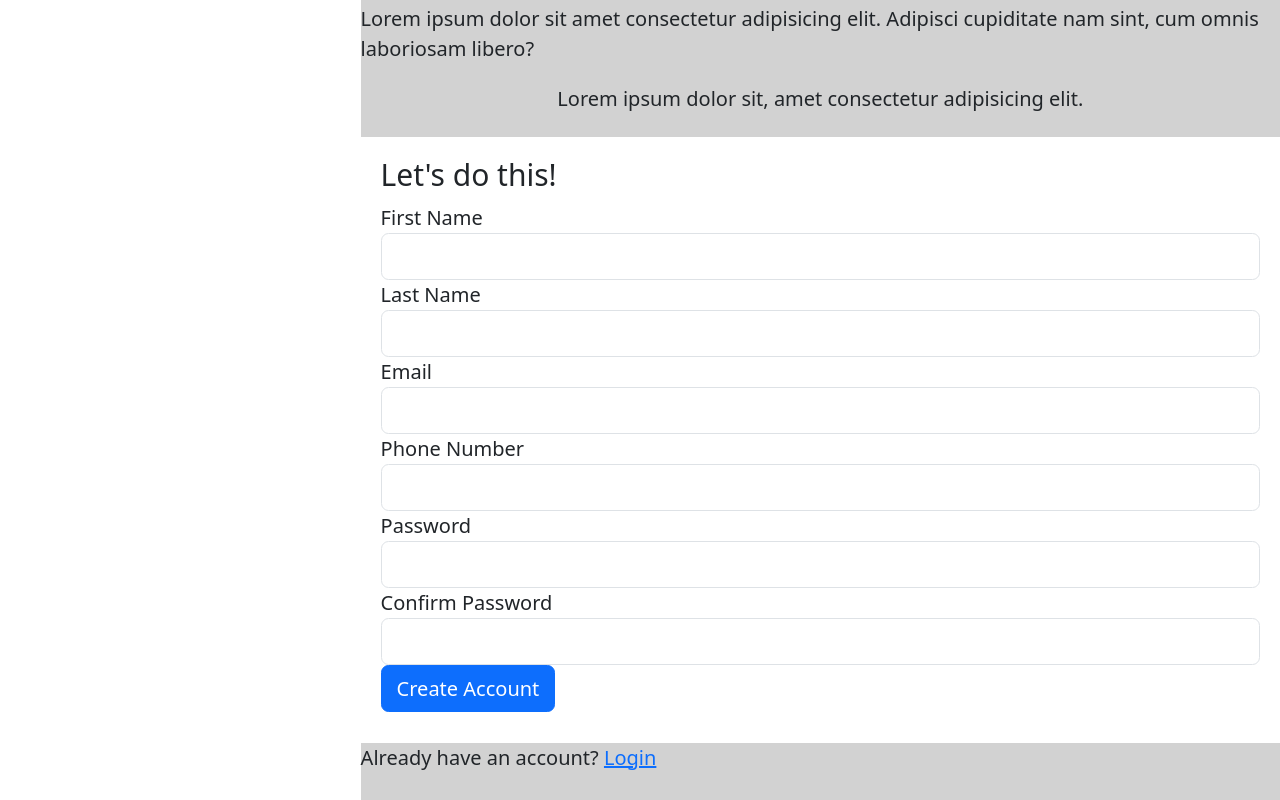
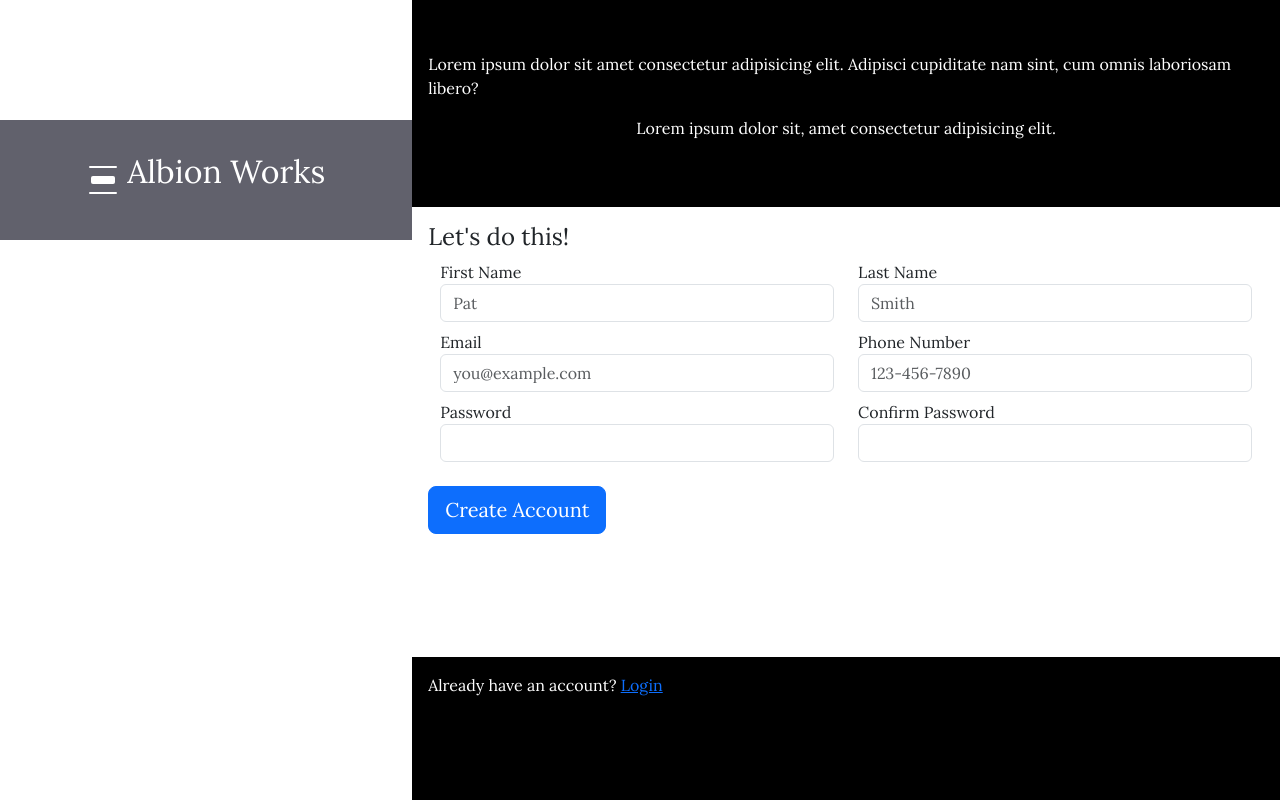
Before and after one commit to Justin-K-Ellis/odin-form, a plain HTML site: page index.html in a window 1280 px wide. Drawn offline with nearby package versions, Linux system fonts and the light colour scheme.

Commit message:
Finalize positioning and style.

```diff
--- a/index.html
+++ b/index.html
@@ -14,7 +14,16 @@
 </head>
 <body>
     <div class="outer-container">
-        <div class="left"></div>
+        <div class="left">
+            <div class="banner">
+                <svg xmlns="http://www.w3.org/2000/svg" width="32" height="32" fill="currentColor" class="bi bi-distribute-vertical" viewBox="0 0 16 16">
+                    <path fill-rule="evenodd" d="M1 1.5a.5.5 0 0 0 .5.5h13a.5.5 0 0 0 0-1h-13a.5.5 0 0 0-.5.5m0 13a.5.5 0 0 0 .5.5h13a.5.5 0 0 0 0-1h-13a.5.5 0 0 0-.5.5"/>
+                    <path d="M2 7a1 1 0 0 1 1-1h10a1 1 0 0 1 1 1v2a1 1 0 0 1-1 1H3a1 1 0 0 1-1-1z"/>
+                </svg>
+                &nbsp;&nbsp;
+                <p>Albion Works</p>
+            </div>
+        </div>
         <div class="right">
             <section class="top-right">
                 <p>Lorem ipsum dolor sit amet consectetur adipisicing elit. Adipisci cupiditate nam sint, cum omnis laboriosam libero?</p>
@@ -23,31 +32,38 @@
             <section class="mid-right">
                 <h4>Let's do this!</h3>
                 <form action="https://httpbin.org/post" method="post">
-                    <div>
+                    <div class="fields-wrapper">
+                        <div class="container-sm">
+                            <div class="field-chunk">
                                 <label for="first-name">First Name</label>
-                        <input type="text" id="first-name" class="form-control">
+                                <input type="text" id="first-name" class="form-control" placeholder="Pat" name="first-name">
                             </div>
-                    <div>
+                            <div class="field-chunk">
+                                <label for="email">Email</label>
+                                <input type="email" id="email" class="form-control" placeholder="you@example.com" name="email">
+
+                            </div>
+                            <div class="field-chunk">
+                                <label for="pwd">Password</label>
+                                <input type="password" id="pwd" class="form-control" name="pwd">
+                            </div>
+                        </div>
+                        <div class="container-sm">
+                            <div class="field-chunk">
                                 <label for="last-name">Last Name</label>
-                        <input type="text" id="last-name" class="form-control">
+                                <input type="text" id="last-name" class="form-control" placeholder="Smith" name="last-name">
                             </div>
-                    <div>
-                        <label for="email">Email</label>
-                        <input type="email" id="email" class="form-control">
+                            <div class="field-chunk">
+                                <label for="phone">Phone Number</label>
+                                <input type="tel" id="phone" class="form-control" placeholder="123-456-7890" name="phone">
                             </div>
-                    <div>
-                        <label for="phone">Phone Number</label>
-                        <input type="tel" id="phone" class="form-control">
+                            <div class="field-chunk">
+                                <label for="con-pwd">Confirm Password</label>
+                                <input type="password" id="con-pwd" class="form-control" name="con-pwd">
                             </div>
-                    <div>
-                        <label for="pwd">Password</label>
-                        <input type="password" id="pwd" class="form-control">
                         </div>
-                    <div>
-                        <label for="con-pwd">Confirm Password</label>
-                        <input type="password" id="con-pwd" class="form-control">
                     </div>
-                    <button type="submit" class="btn btn-primary">Create Account</button>
+                    <button type="submit" class="btn btn-primary btn-lg">Create Account</button>
                 </form>
             </section>
             <section class="bottom-right">
--- a/styles.css
+++ b/styles.css
@@ -1,13 +1,26 @@
 :root {
-    --grey-background:  #d2d2d2;
+    --top-bottom-background:black;
 }
 
 * {
-    font-size: 20px;
+    font-size: 16px;
+    font-family: 'Lora', serif;
 }
 
-/* font-family: 'Lora', serif;
-font-family: 'Noto Sans', sans-serif; */
+.banner {
+    color: white;
+    background-color: rgba(0, 1, 18, 0.62);
+    display: flex;
+    justify-content: center;
+    align-items: center;
+    min-height: 15vh;
+    margin-top: 15vh;
+}
+
+.banner p{
+    font-size: 32px;
+}
+
 
 .outer-container {
     display: flex;
@@ -33,17 +46,40 @@ font-family: 'Noto Sans', sans-serif; */
     display: flex;
     flex-direction: column;
     flex-grow: 1;
-    background-color: var(--grey-background);
+    background-color: var(--top-bottom-background);
     justify-content: center;
     align-items: center;
 }
 
 .mid-right {
     flex-grow: 1.5;
-    padding: 1em;
 }
 
 .bottom-right {
     flex-grow: 1;
-    background-color: var(--grey-background);
+    background-color: var(--top-bottom-background);
 }
+
+.top-right,
+.bottom-right {
+    color: white;
+}
+
+.fields-wrapper {
+    display: flex;
+    flex-direction: row;
+    margin-top: 1vh;
+    margin-bottom: 2vh;
+}
+
+.field-chunk {
+    margin-bottom: 1vh;
+}
+
+section {
+    padding: 1em;
+}
+
+button {
+    margin-left: 1rem;
+}
```
Also changed, not shown: 1 other file. Lines whose indentation alone changed are shown as unchanged.
